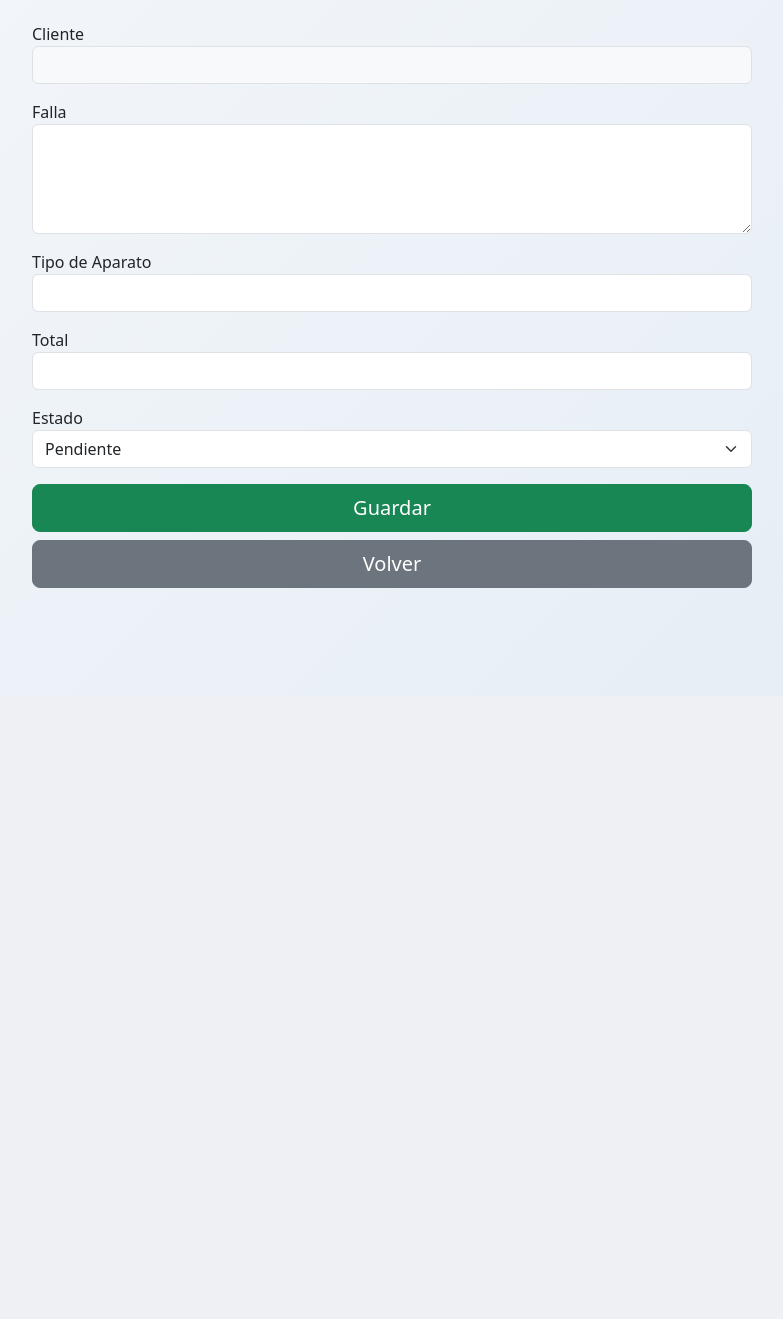
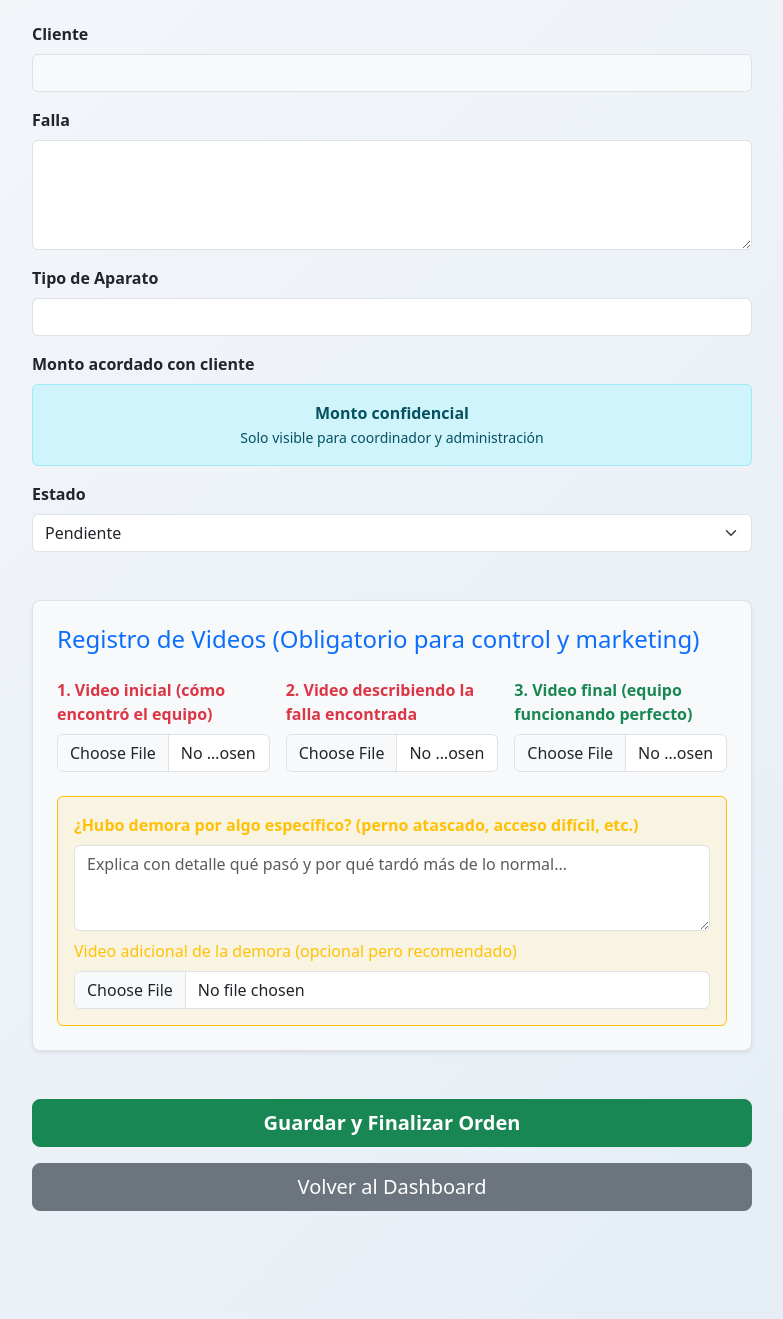
Before and after one commit to IvankaBrown/novafrost-erp, a Flask app: template templates/actualizar_orden.html in a window 1280 px wide. Shown: the part 160-1479 px from the top of the page, without its empty margins (248-1031 px from the left). Before the commit the page ends 748 px from the top, so only its background shows below. Run offline with Flask 3, Linux system fonts and the light colour scheme; the template is opened without the code that fills it, so the values that code supplies are empty; some libraries are stand-ins or nearby versions.

Commit message:
DASHBOARD COORDINADOR PRO + MAPA EN VIVO + módulo técnico blindado (videos + monto oculto)

```diff
--- a/templates/actualizar_orden.html
+++ b/templates/actualizar_orden.html
@@ -5,33 +5,89 @@
     <h2 class="text-center mb-4">Actualizar Orden #{{ orden.id }}</h2>
     <div class="row justify-content-center">
         <div class="col-lg-8">
-            <form method="POST">
+            <form method="POST" enctype="multipart/form-data">
                 <div class="mb-3">
-                    <label>Cliente</label>
+                    <label class="form-label fw-bold">Cliente</label>
                     <input type="text" class="form-control bg-light" value="{{ orden.cliente.nombre }}" readonly>
                 </div>
+
                 <div class="mb-3">
-                    <label>Falla</label>
-                    <textarea name="falla" class="form-control" rows="4" required>{{ orden.falla }}</textarea>
+                    <label class="form-label fw-bold">Falla</label>
+                    <textarea name="falla" class="form-control" rows="4" required>{{ orden.falla or '' }}</textarea>
                 </div>
+
                 <div class="mb-3">
-                    <label>Tipo de Aparato</label>
+                    <label class="form-label fw-bold">Tipo de Aparato</label>
                     <input type="text" name="tipo_aparato" class="form-control" value="{{ orden.tipo_aparato }}" required>
                 </div>
+
+                <!-- MONTO OCULTO AL TÉCNICO (PROTEGIDO) -->
                 <div class="mb-3">
-                    <label>Total</label>
-                    <input type="number" step="0.01" name="total" class="form-control" value="{{ orden.total }}" required>
+                    <label class="form-label fw-bold">Monto acordado con cliente</label>
+                    <div class="alert alert-info py-3 text-center">
+                        <strong>Monto confidencial</strong><br>
+                        <small>Solo visible para coordinador y administración</small>
+                    </div>
+                    <input type="hidden" name="total" value="{{ orden.total }}">
                 </div>
+
                 <div class="mb-3">
-                    <label>Estado</label>
-                    <select name="estado" class="form-select">
+                    <label class="form-label fw-bold">Estado</label>
+                    <select name="estado" class="form-select" required>
                         <option value="pendiente" {% if orden.estado=='pendiente' %}selected{% endif %}>Pendiente</option>
                         <option value="en_proceso" {% if orden.estado=='en_proceso' %}selected{% endif %}>En Proceso</option>
                         <option value="completado" {% if orden.estado=='completado' %}selected{% endif %}>Completado</option>
                     </select>
                 </div>
-                <button type="submit" class="btn btn-success btn-lg w-100">Guardar</button>
-                <a href="{{ url_for('dashboard') }}" class="btn btn-secondary btn-lg w-100 mt-2">Volver</a>
+
+                <!-- CONTROL DE VIDEOS OBLIGATORIOS (MARKETING + SUPERVISIÓN) -->
+                <div class="mt-5 p-4 border rounded-3 bg-light shadow-sm">
+                    <h4 class="text-primary mb-4">
+                        Registro de Videos (Obligatorio para control y marketing)
+                    </h4>
+
+                    <div class="row g-3">
+                        <div class="col-md-4">
+                            <label class="form-label fw-bold text-danger">
+                                1. Video inicial (cómo encontró el equipo)
+                            </label>
+                            <input type="file" name="video_inicial" accept="video/*" capture="environment" class="form-control" required>
+                        </div>
+                        <div class="col-md-4">
+                            <label class="form-label fw-bold text-danger">
+                                2. Video describiendo la falla encontrada
+                            </label>
+                            <input type="file" name="video_falla" accept="video/*" capture="environment" class="form-control" required>
+                        </div>
+                        <div class="col-md-4">
+                            <label class="form-label fw-bold text-success">
+                                3. Video final (equipo funcionando perfecto)
+                            </label>
+                            <input type="file" name="video_final" accept="video/*" capture="environment" class="form-control" required>
+                        </div>
+                    </div>
+
+                    <div class="mt-4 p-3 bg-warning bg-opacity-10 border border-warning rounded">
+                        <label class="form-label fw-bold text-warning">
+                            ¿Hubo demora por algo específico? (perno atascado, acceso difícil, etc.)
+                        </label>
+                        <textarea name="justificacion_demora" class="form-control" rows="3"
+                                  placeholder="Explica con detalle qué pasó y por qué tardó más de lo normal..."></textarea>
+                        <div class="mt-2">
+                            <label class="form-label text-warning">Video adicional de la demora (opcional pero recomendado)</label>
+                            <input type="file" name="video_demora" accept="video/*" capture="environment" class="form-control">
+                        </div>
+                    </div>
+                </div>
+
+                <div class="d-grid gap-3 mt-5">
+                    <button type="submit" class="btn btn-success btn-lg fw-bold">
+                        Guardar y Finalizar Orden
+                    </button>
+                    <a href="{{ url_for('dashboard') }}" class="btn btn-secondary btn-lg">
+                        Volver al Dashboard
+                    </a>
+                </div>
             </form>
         </div>
     </div>
```
Also changed, not shown: templates/dashboard_coordinador.html (+83 -3 lines).
